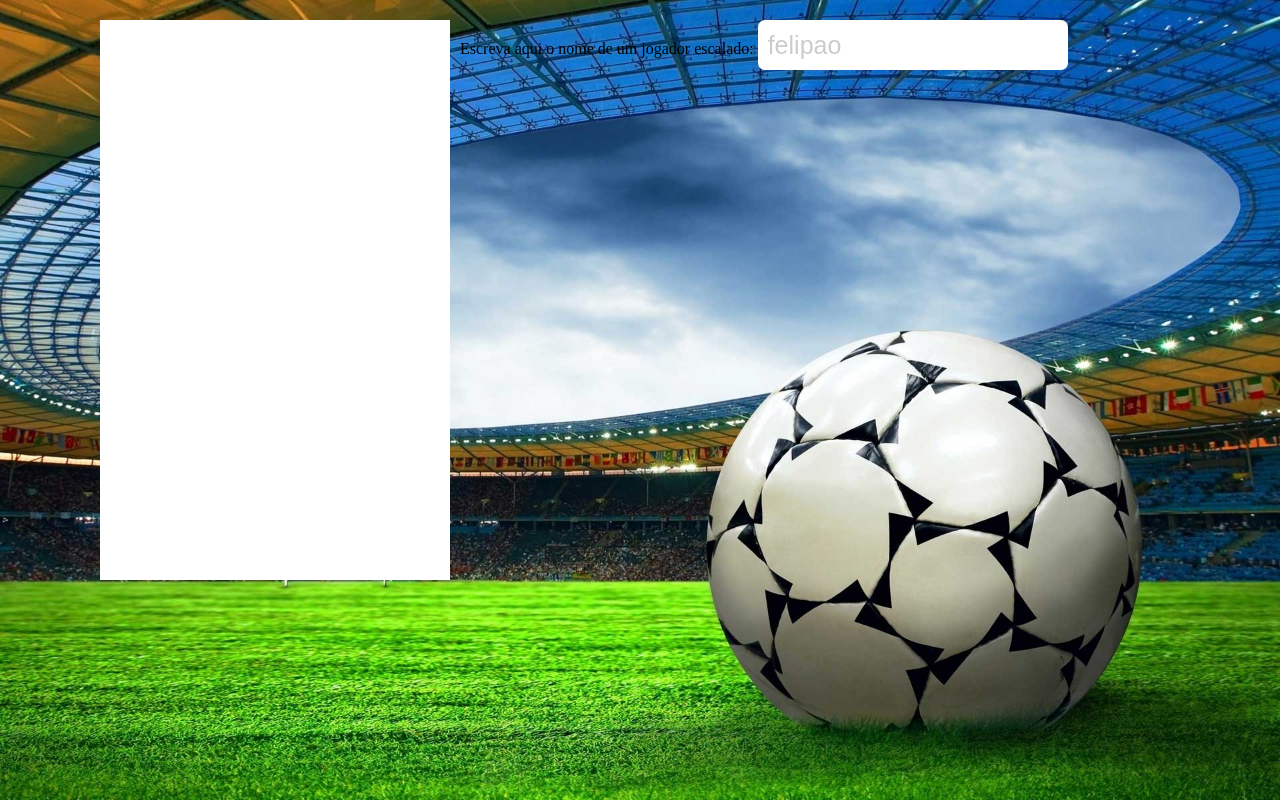
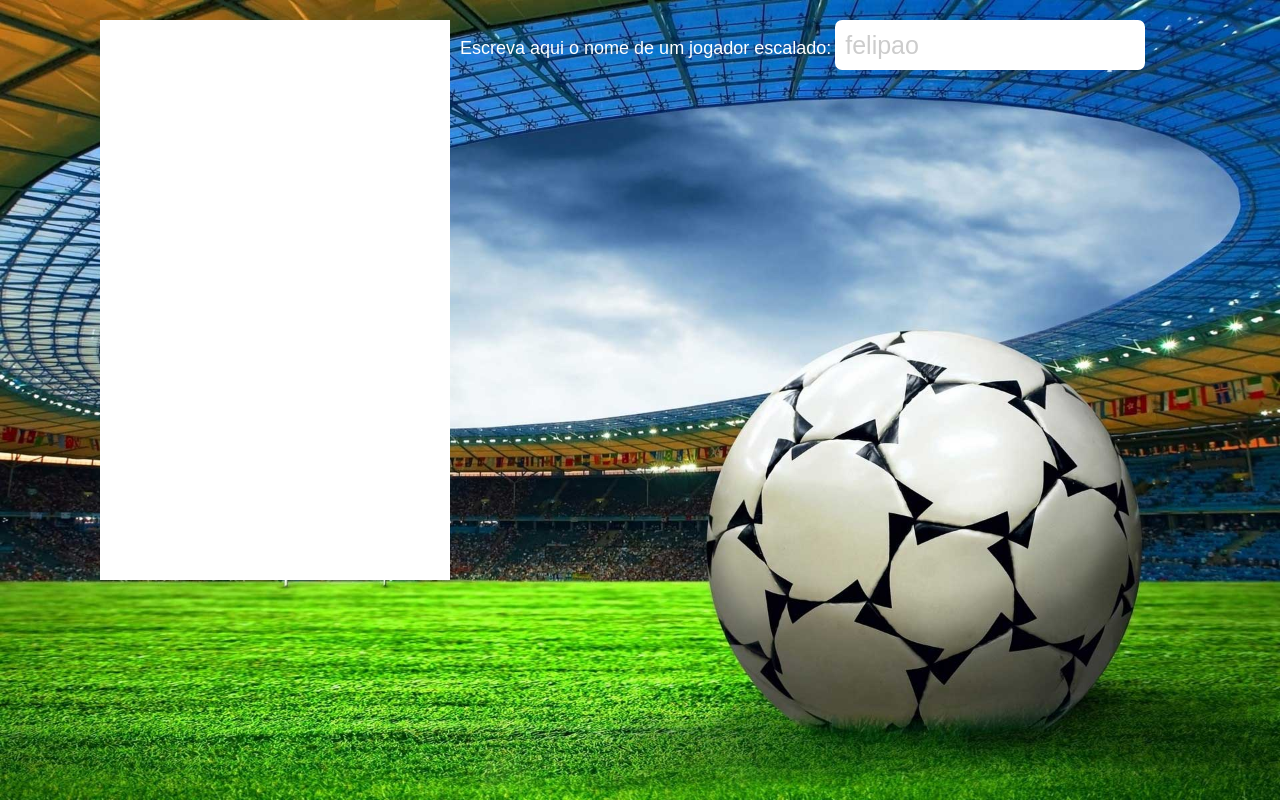
Before and after one commit to bargaorobalo/selecao-brasileira, a plain HTML site: page index.html in a window 1280 px wide. Drawn offline with Linux system fonts and the light colour scheme.

Commit message:
Style initial

```diff
--- a/css/style.css
+++ b/css/style.css
@@ -14,6 +14,11 @@ body {
   -o-background-size: cover;
   background-size: cover;
   overflow-x: hidden;
+}
+span {
+  font-family: Arial;
+  color: #fff;
+  font-size: 18px;
 }
 #foto {
   float: left;
```
